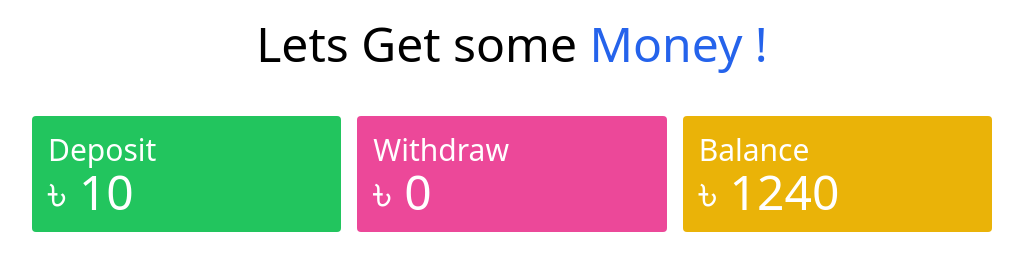
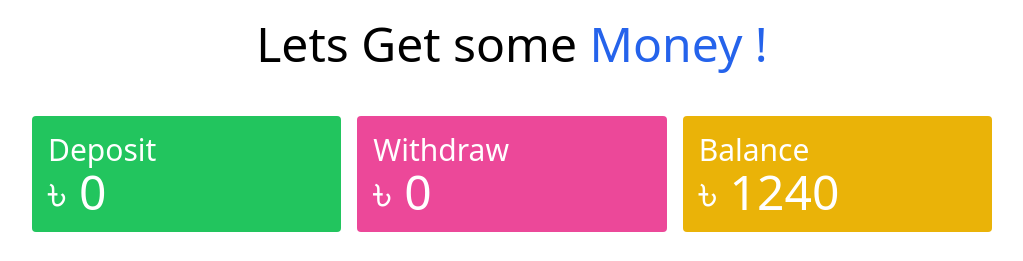
Before and after one commit to Mutasim15/Bank-Calculation-JS-Function, a plain HTML site: page index.html in a window 1280 px wide. Shown: the top 261 px of the page, without its empty margins (128-1151 px from the left). Drawn offline with nearby package versions, Linux system fonts and the light colour scheme.

Commit message:
update deposit code

```diff
--- a/index.html
+++ b/index.html
@@ -13,7 +13,7 @@
     <div class="grid grid-cols-3 gap-4 w-9/12  mx-auto ">
         <div class="bg-green-500 p-4 rounded">
             <h2 class="text-3xl font-medium text-white">Deposit</h2>
-            <h4  class="text-5xl font-medium text-white">৳ <span id="depositAmount">10</span></h4>
+            <h4  class="text-5xl font-medium text-white">৳ <span id="depositAmount">0</span></h4>
 
 
         </div>
```
